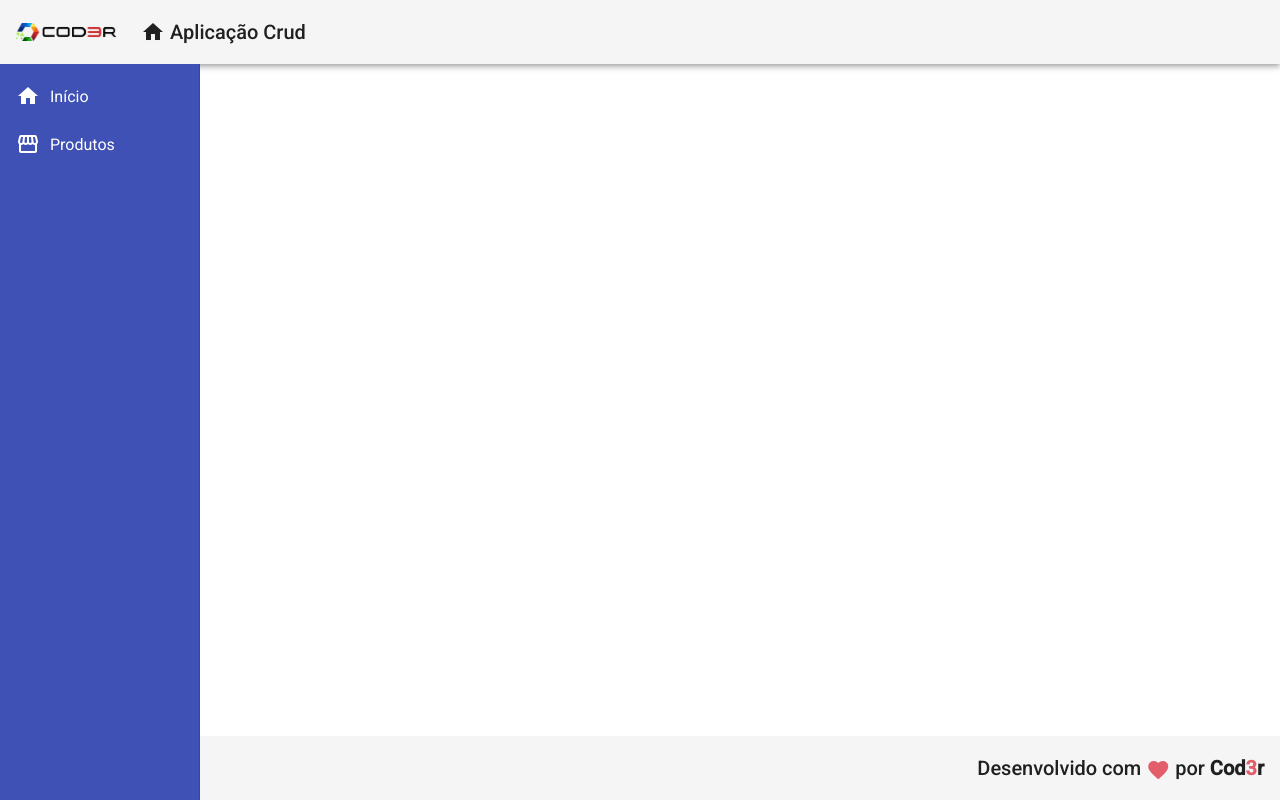
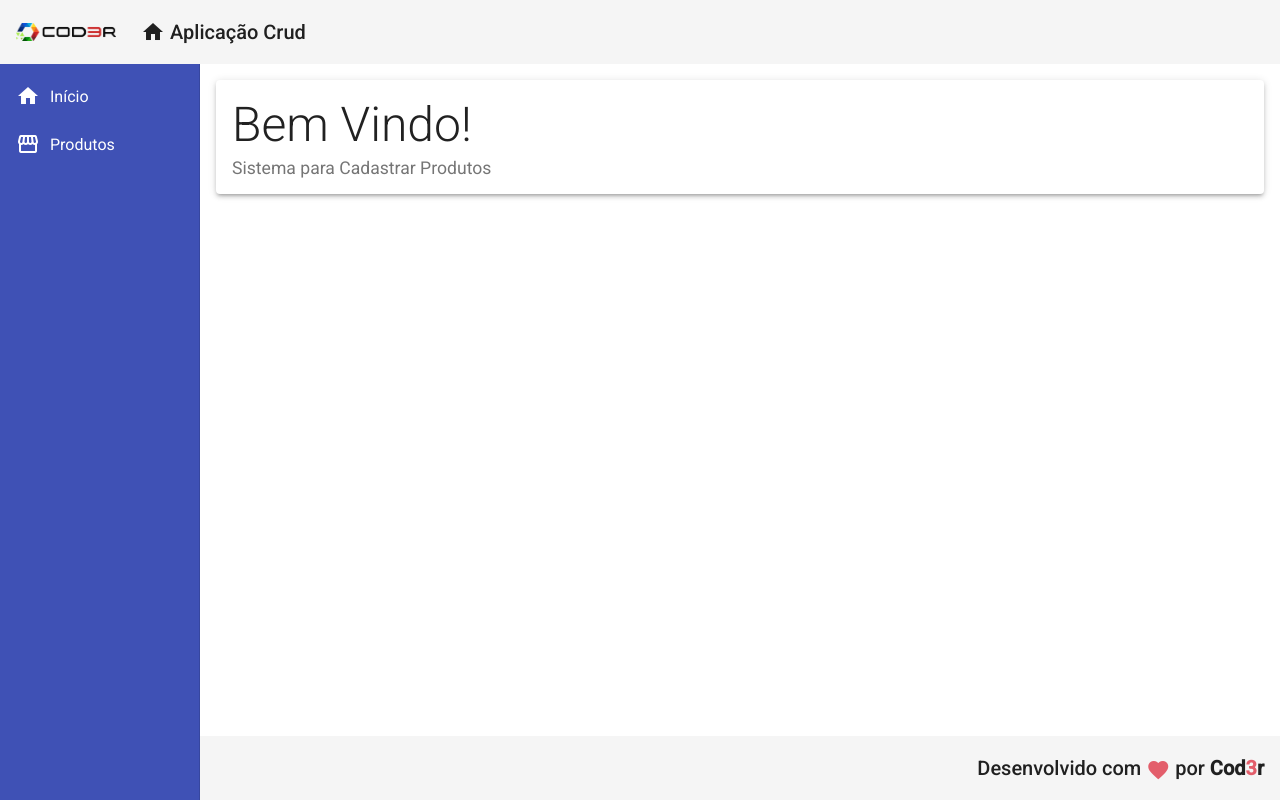
Before and after one commit to Sabrynascully/Product-Registration, an Angular app in the folder frontend/cadastro-produtos/: page / in a window 1280 px wide. Built offline with nearby package versions, Linux system fonts and the light colour scheme.

Commit message:
component home

```diff
--- a/frontend/cadastro-produtos/src/app/components/template/nav/nav.component.css
+++ b/frontend/cadastro-produtos/src/app/components/template/nav/nav.component.css
@@ -8,3 +8,7 @@
 .sidenav i{
   padding-right: 10px;
 }
+.content{
+  padding:16px ;
+  background-color:#FFF ;
+}
--- a/frontend/cadastro-produtos/src/app/components/template/nav/nav.component.html
+++ b/frontend/cadastro-produtos/src/app/components/template/nav/nav.component.html
@@ -20,4 +20,9 @@
       </a>
     </mat-nav-list>
   </mat-sidenav>
+ <mat-sidenav-content class="content">
+    <app-home></app-home>
+
+  </mat-sidenav-content>
+
 </mat-sidenav-container>
--- /dev/null
+++ b/frontend/cadastro-produtos/src/app/views/home/home.component.css
@@ -0,0 +1,9 @@
+.home .title{
+  font-size: 3rem;
+  font-weight: 300;
+  line-height: 1.2;
+
+}
+.home .subtitle{
+  font-size: 1.1rem;
+}
--- /dev/null
+++ b/frontend/cadastro-produtos/src/app/views/home/home.component.html
@@ -0,0 +1,6 @@
+<mat-card class="home mat-elevation-z3">
+  <mat-card-title class="title">Bem Vindo!</mat-card-title>
+  <mat-card-subtitle class="subtitle">
+    Sistema para  Cadastrar Produtos
+  </mat-card-subtitle>
+</mat-card>
--- /dev/null
+++ b/frontend/cadastro-produtos/src/app/views/home/home.component.ts
@@ -0,0 +1,15 @@
+import { Component, OnInit } from '@angular/core';
+
+@Component({
+  selector: 'app-home',
+  templateUrl: './home.component.html',
+  styleUrls: ['./home.component.css']
+})
+export class HomeComponent implements OnInit {
+
+  constructor() { }
+
+  ngOnInit(): void {
+  }
+
+}
```
Also changed, not shown: frontend/cadastro-produtos/src/app/app.module.ts (+5 -2 lines), 1 other file (tests, documents, lock files or other folders).
